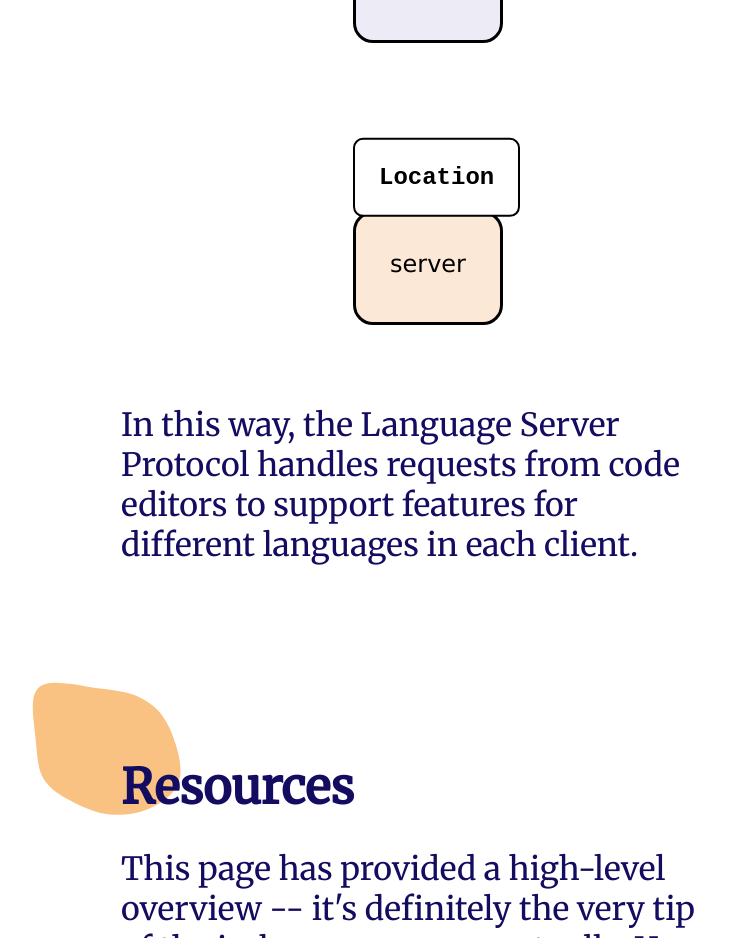
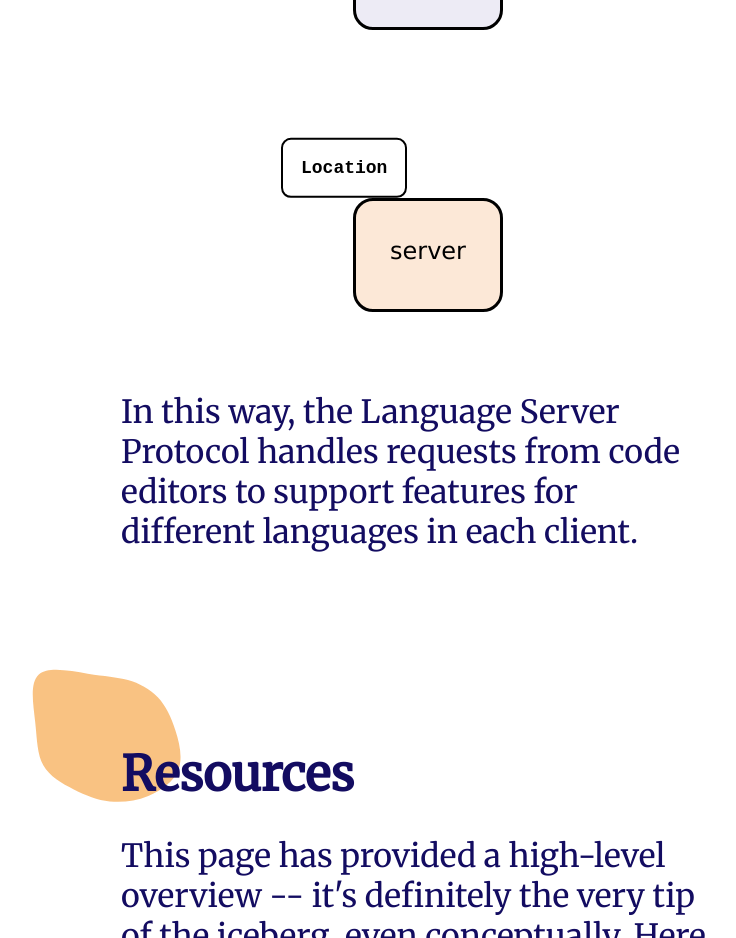
Before and after one commit to Cerchie/what-is-the-lsp, a SvelteKit app: page / in a window 1280 px wide. Shown: the part 5760-6698 px from the top of the page, without its empty margins (223-959 px from the left). Built offline with nearby package versions, Linux system fonts and the light colour scheme.

Commit message:
get rid of bounce

```diff
--- a/src/components/GoToDef.svelte
+++ b/src/components/GoToDef.svelte
@@ -46,6 +46,8 @@
   border-radius: 10px;
   font-family: 'Courier New', Courier, monospace;
   font-weight: 700;
+  font-size: large;
+  white-space: nowrap;
   }
 
 .server-gotodef {
```
